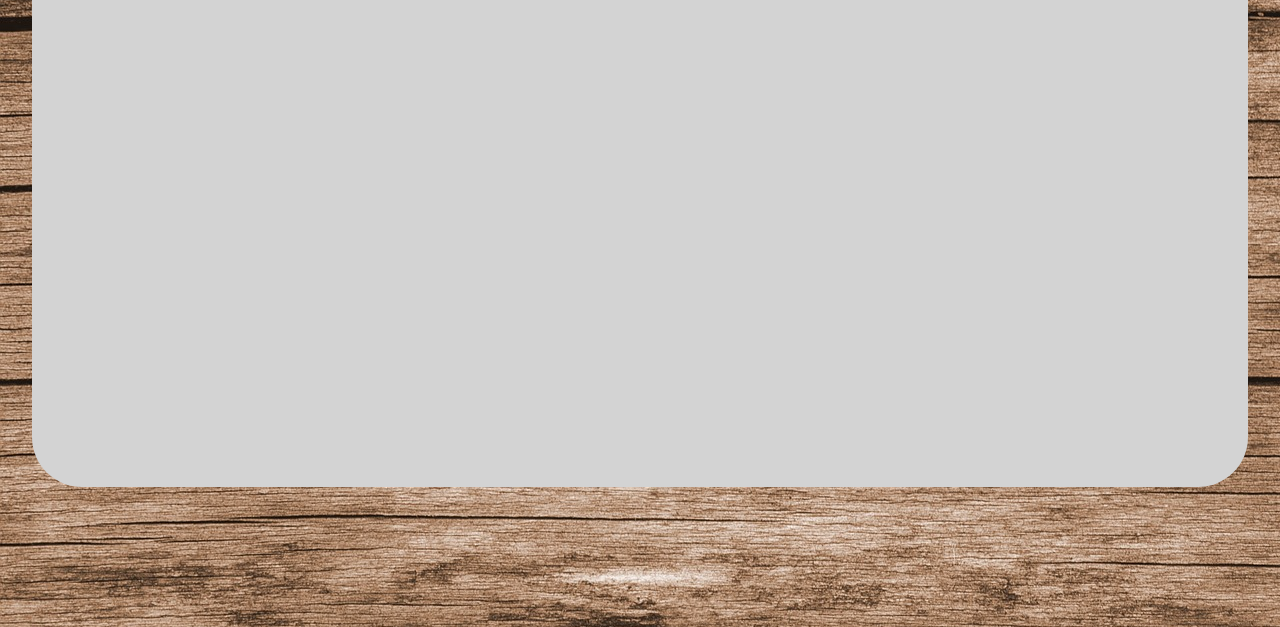
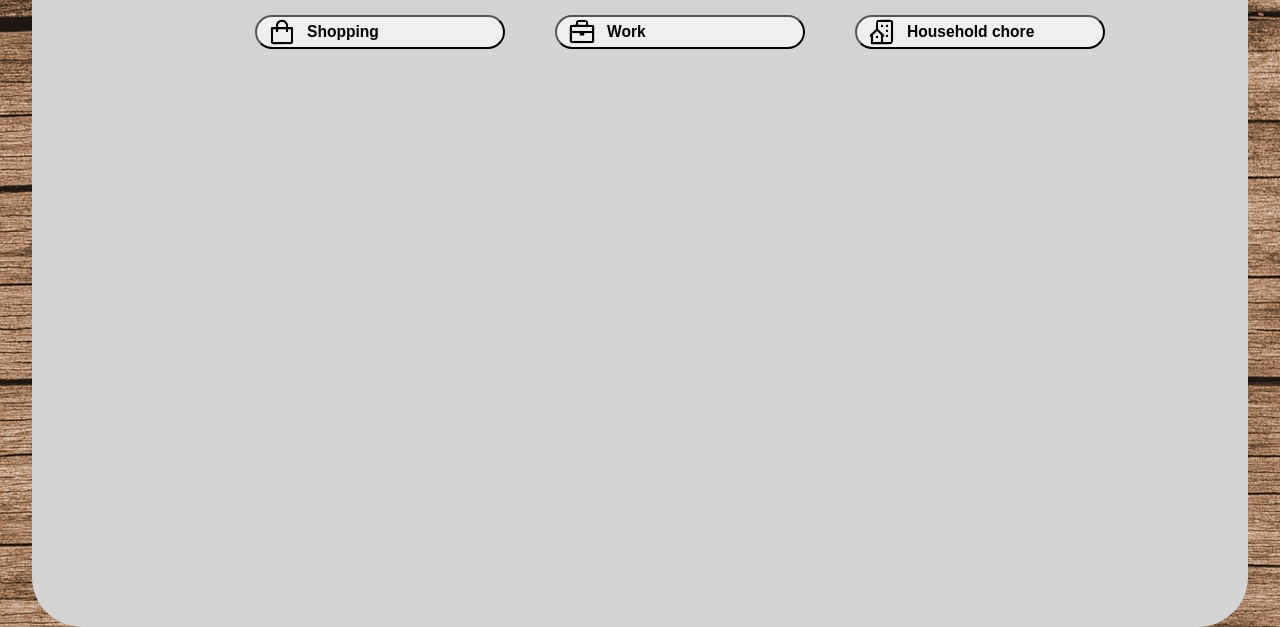
Before and after one commit to ELodieDenis/to-do-list, a plain HTML site: page index.html in a window 1280 px wide. Shown: the part 273-900 px from the top of the page. Drawn offline with nearby package versions, Linux system fonts and the light colour scheme.

Commit message:
Création d'une nouvelle page avec la task list

```diff
--- a/app.js
+++ b/app.js
@@ -57,6 +57,7 @@ function addTask() {
   list.style.height = "33px";
   list.style.maxWidth = "70%";
   list.style.marginTop = "10px";
+  list.style.marginLeft = "40px";
   list.classList.add("tache");
   list.innerText = `${taskInput.value.trim()}`;
 
@@ -162,6 +163,7 @@ function initializePageEvents(page) {
       list.style.height = "33px";
       list.style.maxWidth = "70%";
       list.style.marginTop = "10px";
+      list.style.marginLeft = "40px";
       list.classList.add("tache");
       list.innerText = taskValue;
 
--- a/index.html
+++ b/index.html
@@ -15,42 +15,32 @@
                     <div class="div_work">
                         <img src="/pictures/work1.png" alt="Personne travaillant sur son ordinateur">
                     </div>
-                </div>
-                <div class="to_do_list">
-                    <div class="name_list">
-                        <h1>
-                            <input type="text" placeholder="Nom de ma liste...">
-                        </h1>
-                        <h5>Page 1</h5>
-                    </div>
-                    <div class="name_task">
-                      <input id="taskInput" type="text" placeholder="Ajouter une tâche...">
-                      <button id="addTaskBtn">Ajouter</button>
-                    </div>
-                    <div class="chevrons">
-                        <div class="chevron_left chevron_left_1" >
-                            <img class="chevron_left_img" src="/pictures/chevron-left-regular-24.png" alt="chevron gauche">
-                        </div>
-                        <div class="chevron_right chevron_right_1">
-                            <img class="chevron_right_img" src="/pictures/chevron-right-regular-24.png" alt="chevron droit">
+                    <div class="task_list_accueil">
+                        <h1>Task List</h1>
+                        <div class="array_task_list_accueil">
+                            <div class="shopping_list_accueil">
+                                <button>
+                                    <img src="/pictures/pictures_icons_button/shopping_icon.png" alt="shopping icon">
+                                    <h3>Shopping</h3>
+                                </button>
+                            </div>
+                            <div class="work_list_accueil">
+                                <button>
+                                    <img src="/pictures/pictures_icons_button/work_icon.png" alt="work icon">
+                                    <h3>Work</h3>
+                                </button>
+                            </div>
+                            <div class="household_chore_accueil">
+                                <button>
+                                    <img src="/pictures/pictures_icons_button/house_icon.png" alt="house">
+                                    <h3>Household chore</h3>
+                                </button>
+                            </div>
                         </div>
                     </div>
-                    <ul id="taskList">
-                    </ul>
-                    <div id="taskCount">
-                        <p id="taskp">Nombres de tâches : 0</p>
-                    </div>
-                    <div id="taskCount_true">
-                        <p id="taskp_true"></p>
-                    </div>
-                    <!-- <div class="truc">
-                        <button>TRUC</button>
-                    </div> -->
-
                 </div>
             </div>
         </div>
-
     </main>
 
     <script type="module" src="app.js"></script>
--- a/style.css
+++ b/style.css
@@ -10,25 +10,68 @@ body {
 
 main,
 .book {
-  flex-direction: column;
+  /* flex-direction: column;  */
+  display: flex;
+  /* align-items: center;
+  justify-content: center; */
+  min-height: 100vh;
+  width: 100%;
+}
+
+.task_list_accueil{
+  /* display: flex; */
+  max-width: 100%;
+  margin-left: 30px;
+  justify-content: left;
+}
+
+.task_list_accueil h1{
+  padding-bottom: 15px;
+}
+
+.array_task_list_accueil{
+  display: grid;
+  grid-template-columns: repeat(3, 1fr);
+  grid-template-rows: repeat(3, 1fr);
+  max-width: 100%;
+}
+
+.array_task_list_accueil button{
+  border-radius: 50px;
+  width: 250px;
   align-items: center;
-  justify-content: center;
-  height: 860px;
-  width: 100%;
+  text-align: center;
+  text-align: left;
+  margin-left: 50px;
+  margin-top: 15px;
+}
+
+.shopping_list_accueil button,
+.work_list_accueil button,
+.household_chore_accueil button{
+  display: flex;
 
 }
 
-.page{
-  display: flex;
-  position: relative;
-  margin-top: 40px;
+.shopping_list_accueil button img,
+.work_list_accueil button img,
+.household_chore_accueil button img{
+  padding-left: 10px;
+  padding-right: 10px;
 }
 
 
-.to_do_list,
-.div_paper,
-.div_work{
-  position: absolute;
+
+
+
+
+
+
+
+.page{
+  display: flex;
+  margin-top: 40px;
+  overflow: auto;
 }
 
 .page,
@@ -41,23 +84,20 @@ main,
 
 .to_do_list{
   width: 100%;
-  max-width: 95%;
   box-sizing: border-box;
   justify-content: center;
   align-items: center;
   justify-content: center;
   text-align: center;
-  height: 50vh;
-  margin-top: auto;
+  height: auto;
 }
 
 
 .div_paper  {
   display: flex;
   flex-direction: column;
-  width: 100%;
-  max-width: 95%;
-  height: 90vh;
+  width: 95%;
+  min-height: 90vh;
   border-radius: 50px;
   background-color: lightgray;
   align-items: center;
@@ -65,7 +105,6 @@ main,
 
 
 .div_work img{
-  display: block;
   max-width: 100%;
   height: auto;
   border-top-left-radius: 50px;
```
Also changed, not shown: html/task_list.html (added, +43 -0 lines), pictures/pictures_icons_button/building-house-regular-24.png (added), pictures/pictures_icons_button/house_icon.png (added), pictures/pictures_icons_button/shopping_icon.png (added), pictures/pictures_icons_button/work_icon.png (added).
